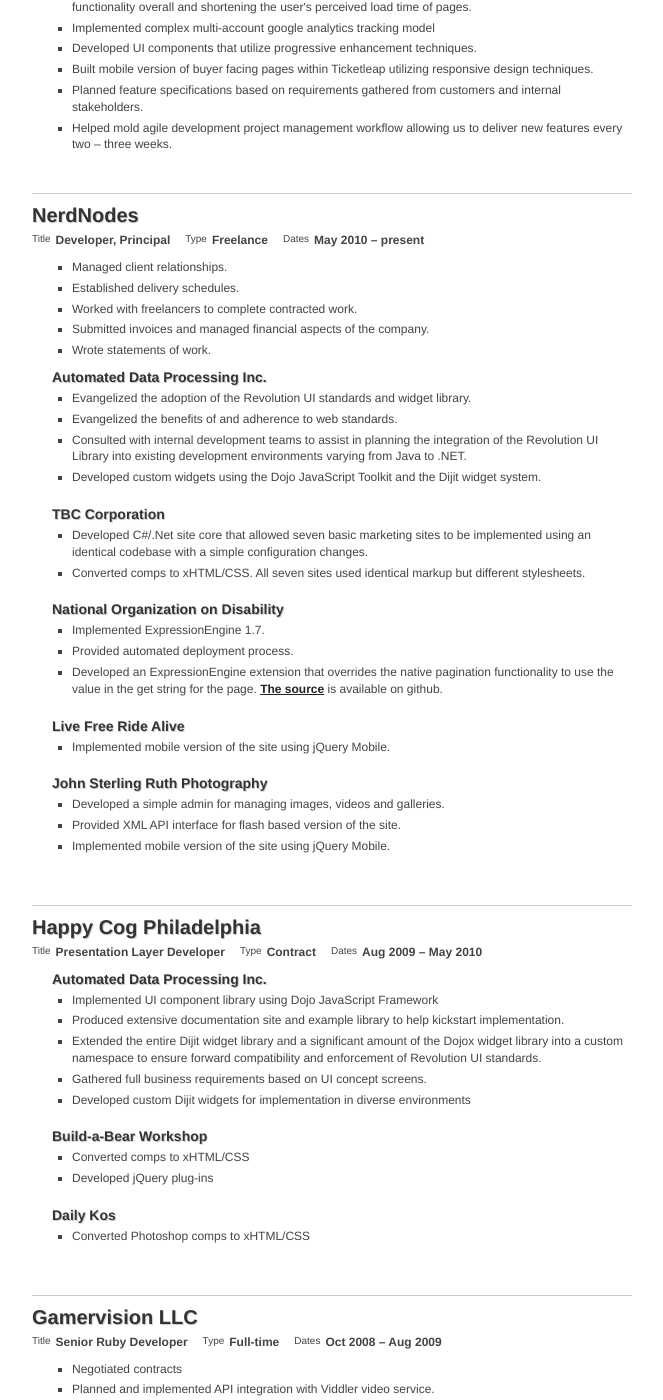
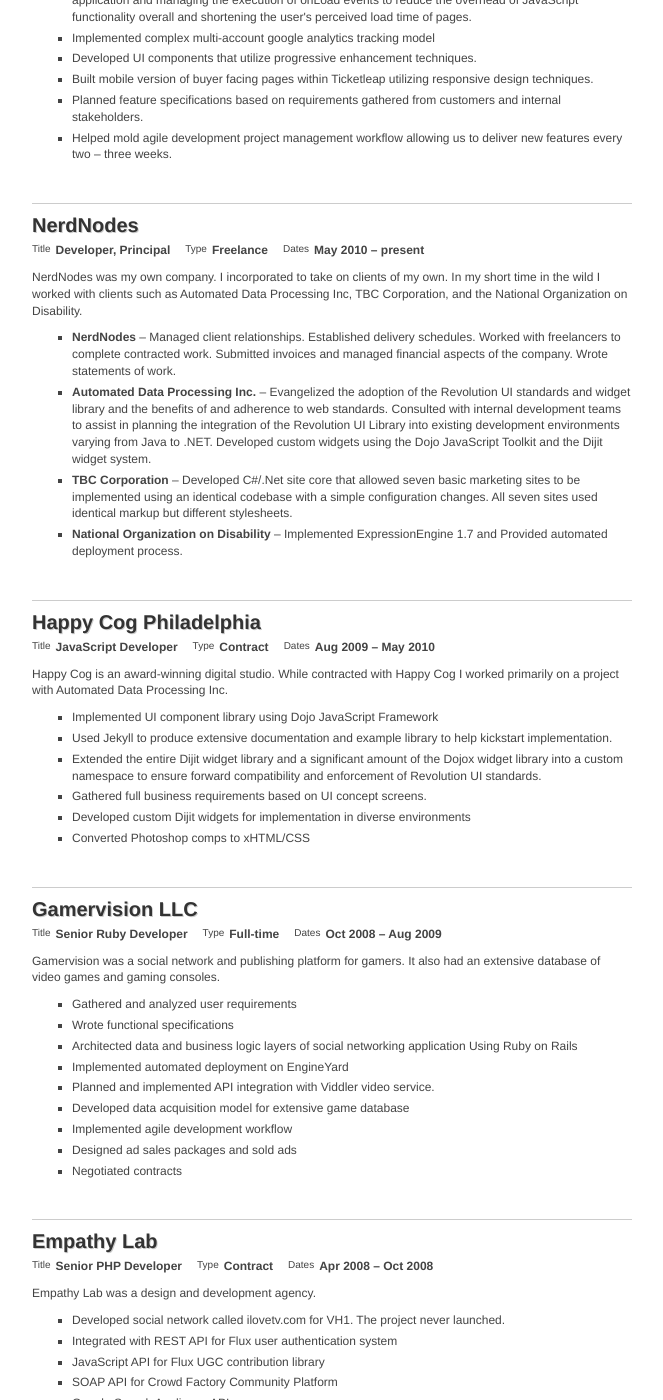
Before and after one commit to timmyfury/resume, a Jekyll site: the page built from index.html, in a window 1280 px wide and 1400 px high, scrolled down 1096 px. Shown: the whole window, without its empty margins (308-971 px from the left). Built offline with Jekyll 4.4.1, drawn with Linux system fonts in a browser that asks for light colours; some of the changed text lies outside the part shown.

Commit message:
removing some nonsense, shortening some descriptions

```diff
--- a/index.html
+++ b/index.html
@@ -42,27 +42,7 @@
     type: Full-time
     start: Oct 2010
     end: Sep 2015
-
-    skills:
-        - django
-        - python
-        - requirements gathering
-        - data modeling
-        - API integration
-        - AWS
-        - ELB
-        - Route 53
-        - RDS
-        - EC2
-        - devops
-        - JavaScript
-        - jquery
-        - CSS
-        - agile process
-        - Elastic Map Reduce
-        - SQS
-        - SES
-        - DynamoDB
+    description: Ticketleap is an online ticketing platform that makes creating events and selling tickets easy.
 
     competencies:
       - Implemented ticketing and marketing features using the Django, Python Web framework.
@@ -70,7 +50,7 @@
       - Modeled and developed visitor tracking system utilizing Amazon DynamoDB, Amazon Simple Queue Service (SQS) and Elastic Map Reduce.
       - Planned and developed OAuth abstraction system for implementation of third party API's including Facebook, Twitter and Instagram
       - Worked with deployment on Amazon Web Services using Elastic Load Balancing, Amazon Elastic Compute Cloud (EC2), Amazon Route 53 for DNS, Amazon Relational Database Service (RDS) and CloudFront for content delivery.
-      - Implemented an automated deployment process for marketing related content using Jekyll &mdash; a blog-aware, static site generator &mdash; allowing updates to marketing content to be updated and released independent of our main platform.
+      - Implemented an automated deployment process for marketing related content using Jekyll allowing updates to marketing content to be updated and released independent of our main platform.
       - Developed namespace to encapsulate JavaScript modules focused on defering loading 3rd party libraries, limits the scope of selectors being used, reducing side effects of reusing code in a large application and managing the execution of onLoad events to reduce the overhead of JavaScript functionality overall and shortening the user's perceived load time of pages.
       - Implemented complex multi-account google analytics tracking model
       - Developed UI components that utilize progressive enhancement techniques.
@@ -93,56 +73,13 @@
     type: Freelance
     start: May 2010
     end: present
-
-    skills:
-        - JavaScript
-        - Dojo
-        - CSS
-        - C#/.Net
-        - requirements gathering
-        - Ruby/Rails
-        - JQuery/JQuery Mobile
-        - PHP
-        - ExpressionEngine
+    description: NerdNodes was my own company. I incorporated to take on clients of my own. In my short time in the wild I worked with clients such as Automated Data Processing Inc, TBC Corporation, and the National Organization on Disability.
 
     competencies:
-      - Managed client relationships.
-      - Established delivery schedules.
-      - Worked with freelancers to complete contracted work.
-      - Submitted invoices and managed financial aspects of the company.
-      - Wrote statements of work.
-
-    projects:
-      - name: Automated Data Processing Inc.
-        competencies:
-          - Evangelized the adoption of the Revolution UI standards and widget library.
-          - Evangelized the benefits of and adherence to web standards.
-          - Consulted with internal development teams to assist in planning the integration of the Revolution UI Library into existing development environments varying from Java to .NET.
-          - Developed custom widgets using the Dojo JavaScript Toolkit and the Dijit widget system.
-
-      - name: TBC Corporation
-        competencies:
-          - Developed C#/.Net site core that allowed seven basic marketing sites to be implemented using an identical codebase with a simple configuration changes.
-          - Converted comps to xHTML/CSS. All seven sites used identical markup but different stylesheets.
-
-      - name: National Organization on Disability
-        url: http://nod.org/
-        competencies:
-          - Implemented ExpressionEngine 1.7.
-          - Provided automated deployment process.
-          - Developed an ExpressionEngine extension that overrides the native pagination functionality to use the value in the get string for the page. <a href="http://github.com/timmyfury/EE-Query-String-Pagination">The source</a> is available on github.
-
-      - name: Live Free Ride Alive
-        url: http://www.livefreeridealive.com/
-        competencies:
-          - Implemented mobile version of the site using jQuery Mobile.
-
-      - name: John Sterling Ruth Photography
-        url: http://johnsterlingruth.com/
-        competencies:
-          - Developed a simple admin for managing images, videos and galleries.
-          - Provided XML API interface for flash based version of the site.
-          - Implemented mobile version of the site using jQuery Mobile.
+      - <strong>NerdNodes</strong> &ndash; Managed client relationships. Established delivery schedules. Worked with freelancers to complete contracted work. Submitted invoices and managed financial aspects of the company. Wrote statements of work.
+      - <strong>Automated Data Processing Inc.</strong> &ndash; Evangelized the adoption of the Revolution UI standards and widget library and the benefits of and adherence to web standards. Consulted with internal development teams to assist in planning the integration of the Revolution UI Library into existing development environments varying from Java to .NET. Developed custom widgets using the Dojo JavaScript Toolkit and the Dijit widget system.
+      - <strong>TBC Corporation</strong> &ndash; Developed C#/.Net site core that allowed seven basic marketing sites to be implemented using an identical codebase with a simple configuration changes. All seven sites used identical markup but different stylesheets.
+      - <strong>National Organization on Disability</strong> &ndash; Implemented ExpressionEngine 1.7 and Provided automated deployment process.
 
 
 
@@ -151,34 +88,18 @@
 
   - name: Happy Cog Philadelphia
     url: http://happycog.com/
-    title: Presentation Layer Developer
+    title: JavaScript Developer
     type: Contract
     start: Aug 2009
     end: May 2010
+    description: Happy Cog is an award-winning digital studio. While contracted with Happy Cog I worked primarily on a project with Automated Data Processing Inc.
 
-    skills:
-      - JavaScript
-      - Dojo
-      - CSS
-      - requirements gathering
-      - JQuery
-
-    projects:
-      - name: Automated Data Processing Inc.
     competencies:
       - Implemented UI component library using Dojo JavaScript Framework
-          - Produced extensive documentation site and example library to help kickstart implementation.
+      - Used Jekyll to produce extensive documentation and example library to help kickstart implementation.
       - Extended the entire Dijit widget library and a significant amount of the Dojox widget library into a custom namespace to ensure forward compatibility and enforcement of Revolution UI standards.
       - Gathered full business requirements based on UI concept screens.
       - Developed custom Dijit widgets for implementation in diverse environments
-
-      - name: Build-a-Bear Workshop
-        competencies:
-          - Converted comps to xHTML/CSS
-          - Developed jQuery plug-ins
-
-      - name: Daily Kos
-        competencies:
       - Converted Photoshop comps to xHTML/CSS
 
 
@@ -191,19 +112,18 @@
     type: Full-time
     start: Oct 2008
     end: Aug 2009
-
-    skills:
-        - requirements gathering
-        - data modeling
-        - Ruby/Rails
+    description: Gamervision was a social network and publishing platform for gamers. It also had an extensive database of video games and gaming consoles.
 
     competencies:
-      - Negotiated contracts
+      - Gathered and analyzed user requirements
+      - Wrote functional specifications
+      - Architected data and business logic layers of social networking application Using Ruby on Rails
+      - Implemented automated deployment on EngineYard
       - Planned and implemented API integration with Viddler video service.
       - Developed data acquisition model for extensive game database
-      - Implemented automated deployment on EngineYard
       - Implemented agile development workflow
       - Designed ad sales packages and sold ads
+      - Negotiated contracts
 
 
 
@@ -215,16 +135,8 @@
     type: Contract
     start: Apr 2008
     end: Oct 2008
-
-    skills:
-      - PHP
-      - SOAP
-      - JavaScript
-      - API integration
-
-    projects:
-      - name: MTV Networks
-      - competencies:
+    description: Empathy Lab was a design and development agency.
+    competencies:
       - Developed social network called ilovetv.com for VH1. The project never launched.
       - Integrated with REST API for Flux user authentication system
       - JavaScript API for Flux UGC contribution library
@@ -246,6 +158,7 @@
     type: Full-time
     start: Feb 2008
     end: Apr 2008
+    description: Razorfish is an interactive design and development consultancy. In my short time there I worked primarily on static websites for pharmaceutical companies.
     competencies:
       - Converted Photoshop comps to XHTML/CSS
       - Developed jQuery plug-ins
@@ -257,62 +170,25 @@
 
   - name: Electronic Ink
     url: http://www.electronicink.com/
-    title: Senior Interactive Technologist
+    title: Interactive Technologist
     type: Full-time
     start: Apr 2006
     end: Feb 2008
+    description: Electronic Ink is a "human-centered research and design consultancy". While working at Electronic Ink I worked with clients in a wide range of industries. They included MetroCorp Marketing, Bryn Mawr College, Magee Rehabilitation, and Penske Truck Leasing.
 
     competencies:
       - Implemented source control system
       - Mentored and trained new hire, junior and intern developers
-      - Researched and learned new technologies
-      - Competed in Microsoft sponsored Silverlight competition, Phizzpop
       - Received co-worker recognition with awarding of Electronic Ink Innovation Award
-
-    projects:
-      - name: Gamervision LLC
-        url: http://gamervision.com/
-        competencies:
-          - Gathered and analyzed user requirements
-          - Wrote functional specifications
-          - Architected data and business logic layers of social networking application Using Ruby on Rails
-          - Managed hosting relationship and application deployment
-
-      - name: DecisionOne
-        competencies:
       - Installed, configured and customized ExpressionEngine content management system
-          - Planned and executed presentation tier development
-          - Integrated Great Plains HRMS API
-
-      - name: MetroCorp Marketing
-        competencies:
-          - Implemented and customized Expression Engine content management system
       - Converted design comps into XHTML/CSS templates
-          - Managed client relationship
-
-      - name: Bryn Mawr College
-        competencies:
-          - Developed XHTML/CSS templates
+      - Managed client relationships
       - Implemented custom controls with JavaScript and CSS
       - Developed jQuery plug-ins
-
-      - name: Magee Rehabilitation
-        competencies:
       - Conducted user interviews and focus groups and participated in user observation
-          - Gathered Requirements and inventory of data generation points
-          - Evaluated current state of data collection
-          - Researched and recommended technologies and processes to streamline workflow
-
-      - name: Penske Truck Leasing
-        competencies:
+      - Researched and recommended technologies and processes to streamline workflows
       - Evaluated design deliverables for implementability and technical limitations
-
-      - name: Electronic Ink Estimator
-        competencies:
-          - Gathered feature requirements and translated them into functionality
-          - Designed Database schema
-          - Deployed application
-          - Developed business logic layer
+      - Built, planned and deployed internal tools using Ruby on Rails
 
 
 
@@ -354,14 +230,12 @@
     start: Oct 2000
     end: April 2006
     competencies:
-      - Delivered welcome address to parents and children spending the night in the museum.
       - Coordinated the schedules and movement of up to 700 campers per night.
       - Performed educational science shows.
       - Managed 15-20 staff per night.
       - Yelled at a lot of children
       - Provided first aid to campers.
-      - Made coffee.
-      - Slept on the floor of the museum.
+      - Made coffee and slept on the floor of the museum.
 
 
 
@@ -379,79 +253,25 @@
     end: Nov 2009
     description: Born out of my desire to share my love of food, this cooking show aimed to show viewers that complex food was not out of their reach.
     competencies:
-      - summary: Organized and planned episode shoots.
-      - summary: Coordinated events.
-      - summary: Managed marketing efforts.
-      - summary: Cooked and made jokes.
-      - summary: Maintained show website.
-        tags: html css responsive
-
-
-
-
-
-
-
-  - name: canhasdomain
-    url: http://canhasdomain.com/
-    title: Developer
-    description: A simple Sinatra application that allows you to find out whether a domain name is available. This is done by parsing the whois information for a url. <a href="http://github.com/timmyfury/canhasdomain">The source</a> is available on github.
-    competencies:
-      - summary: Conceived feature for the site.
-      - summary: Developed Sinatra app.
-        tags: ruby devops
-
-
-
-
-
-
-  - name: PhilaMade
-    url: http://philamade.com/
-    title: SiteNite Developer
-    start: Apr 16 2006
-    competencies:
-      - summary: Converted comps to xHTML/CSS
-        tags: css html
-      - summary: Wrote jQuery plugin to display Twitter follower avatar cloud.
-        tags: api javascript jquery
-
-
+      - Organized and planned episode shoots.
+      - Coordinated events.
+      - Managed marketing efforts.
+      - Cooked and made jokes.
+      - Built and maintained show website.
 
 
 
 
   - name: Canty Shanty
-    url: http://cantyshanty.com/
     title: Developer, Creator, Maintainer
-    description: Canty Shanty is a simple site that I developed to help organize and share the immense collection of images I had collected for my home improvement inspiration.
+    description: Canty Shanty was a simple site that I developed to help organize and share the immense collection of images I had collected for my home improvement inspiration.
     competencies:
-      - summary: Deployed app using Heroku.
-        tags: devops
-
-      - summary: Developed Rails content management app.
-        tags: rails ruby data-modeling
-
-      - summary: Utilized responsive techniques to update the site easily on a mobile device.
-        tags: css responsive
+      - Developed Ruby on Rails content management app.
+      - Utilized responsive techniques to update the site easily on a mobile device.
+      - Deployed app using Heroku.
 
 
 
-
-
-  - name: Bananus Info
-    url: http://bananusinfo.info/
-    title: Creator
-
-
-
-
-
-
-
-  - name: Operation Dandelion
-    url: http://operationdandelion.com/
-    title: Creator
 
 
 
```
Lines whose indentation alone changed are shown as unchanged.
